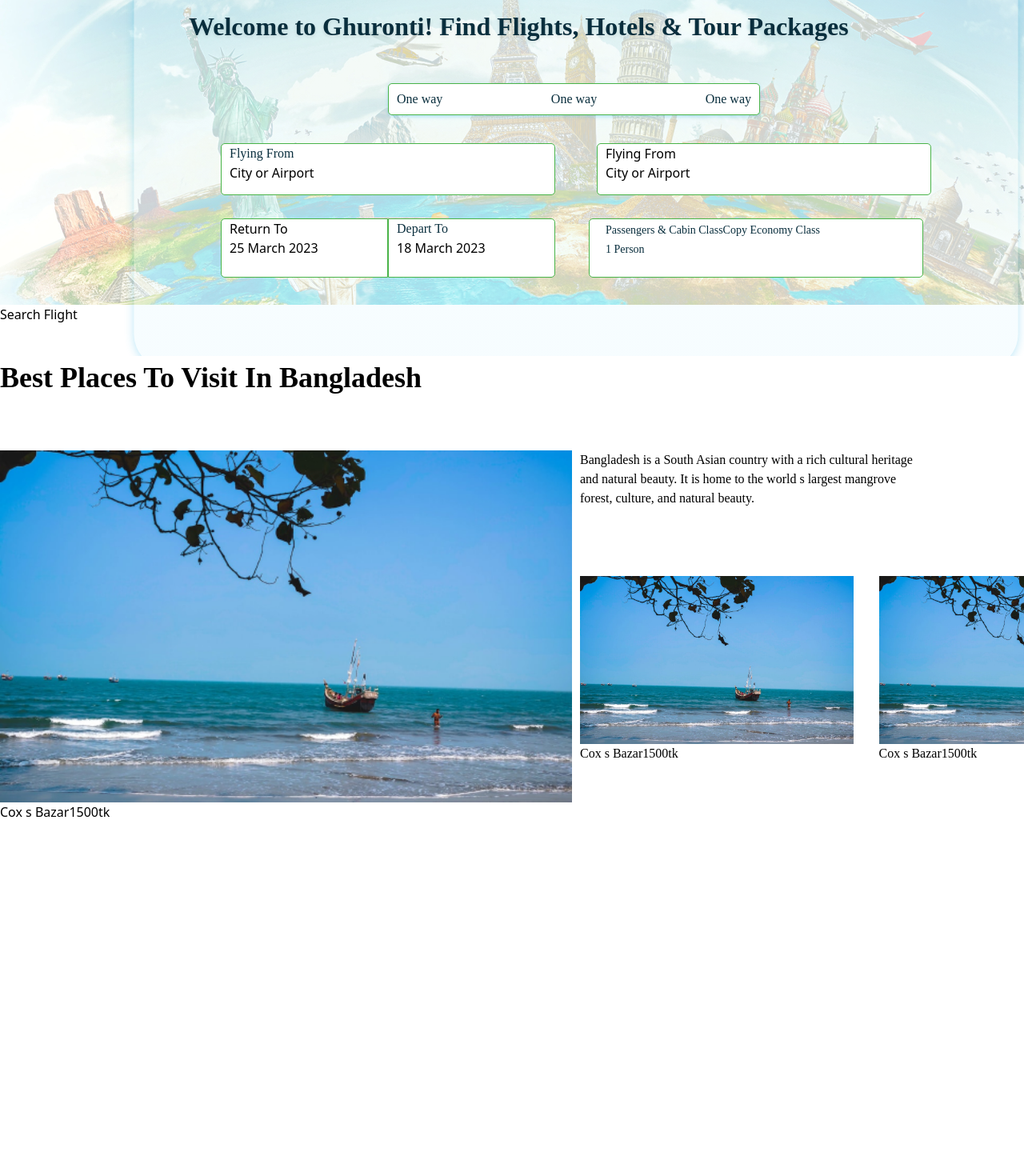
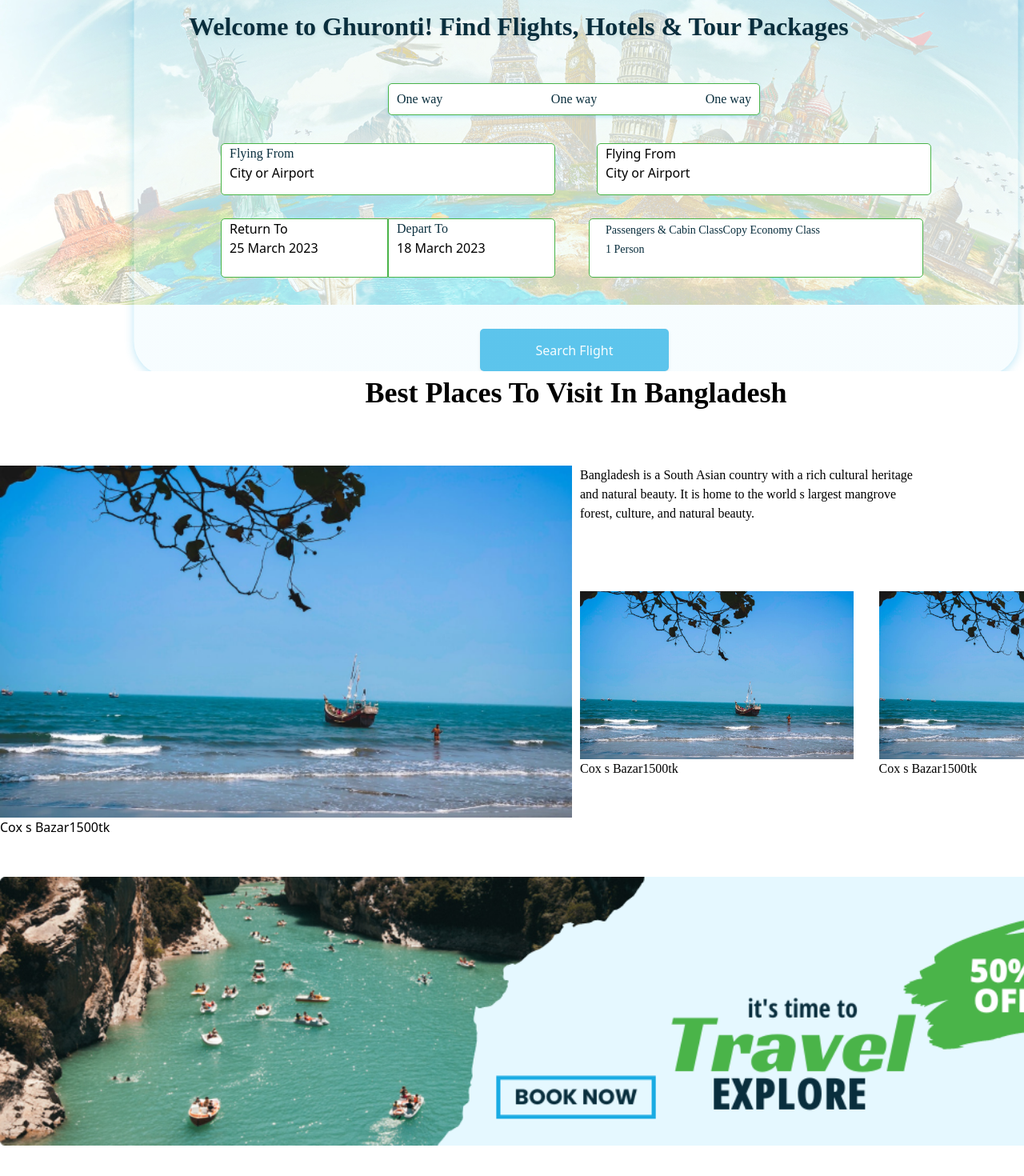
Before and after one commit to Ibrahim-Sikder/softota, a Next.js app: page / in a window 1280 px wide. Shown: the part 282-1752 px from the top of the page at 80% size. Before the commit the page ends 1309 px from the top, so only its background shows below. Built offline with nearby package versions, Linux system fonts and the light colour scheme.

Commit message:
travel-completed

```diff
--- a/components/Banner/Banner.js
+++ b/components/Banner/Banner.js
@@ -135,7 +135,7 @@
 Economy Class</span> <br />
         <span>1 Person </span>
       </div>
-      <button className="style.flightBtn mb-10">Search Flight</button>
+      <button className={style.flightBtn}>Search Flight</button>
     </div>
   );
 };
--- a/components/Banner/Banner.module.css
+++ b/components/Banner/Banner.module.css
@@ -219,6 +219,8 @@
    border-radius: 5px;
    margin-top:30px;
    z-index: 999;
+   margin-left:600px;
+   z-index: 99;
    }
 
 
--- a/components/Places/Places.js
+++ b/components/Places/Places.js
@@ -7,7 +7,7 @@
 const Places = () => {
     return (
         <div className={style.places}>
-           <h2 className='mb-16 center'>Best Places To Visit In Bangladesh</h2>
+           <h2 className='mb-16 grid place-items-center'>Best Places To Visit In Bangladesh</h2>
            <div className={style.bestPlaces}>
                 <div>
                 <Image
--- /dev/null
+++ b/components/Travel/Travel.js
@@ -0,0 +1,21 @@
+import React from 'react';
+import style from './Travel.module.css'
+import Image from 'next/image';
+import travel from '../../public/travell.png'
+const Travel = () => {
+    return (
+        <div className={style.travel}>
+           <div>
+           <Image
+                    src={travel}
+                    alt="Picture of the author"
+                    width={500}
+                    height={500}
+                    className='object-cover'
+               />
+           </div>
+        </div>
+    );
+};
+
+export default Travel;
--- /dev/null
+++ b/components/Travel/Travel.module.css
@@ -0,0 +1,30 @@
+.travel{
+     width: 1440px;
+     height: 500px;
+     border-radius: 5px;
+     overflow: hidden;
+     margin-top:50px;
+     margin-bottom:50px;
+     }
+     .travel img{
+         width:100%;
+         object-fit:cover;
+     }
+
+     @media only screen and (max-width:768px){
+         .travel{
+             width:100%;
+         }
+         .travel img{
+             max-width:100%
+         }
+     }
+     @media only screen and (max-width:768px){
+         .travel img {
+             height: 268px;
+             object-fit: cover;
+             background-repeat: no-repeat;
+             background-size: cover;
+             width: 100%;
+         }
+     }
--- a/src/pages/index.js
+++ b/src/pages/index.js
@@ -3,6 +3,7 @@
 import Header from '../../components/Header/Header'
 import Banner from '../../components/Banner/Banner'
 import Places from '../../components/Places/Places'
+import Travel from '../../components/Travel/Travel'
 
 
 const inter = Inter({ subsets: ['latin'] })
@@ -12,6 +13,7 @@
     <div>
       <Banner></Banner>
       <Places></Places>
+      <Travel></Travel>
     </div>
 
 
```
Also changed, not shown: public/travell.png (renamed from public/travel2.png).
